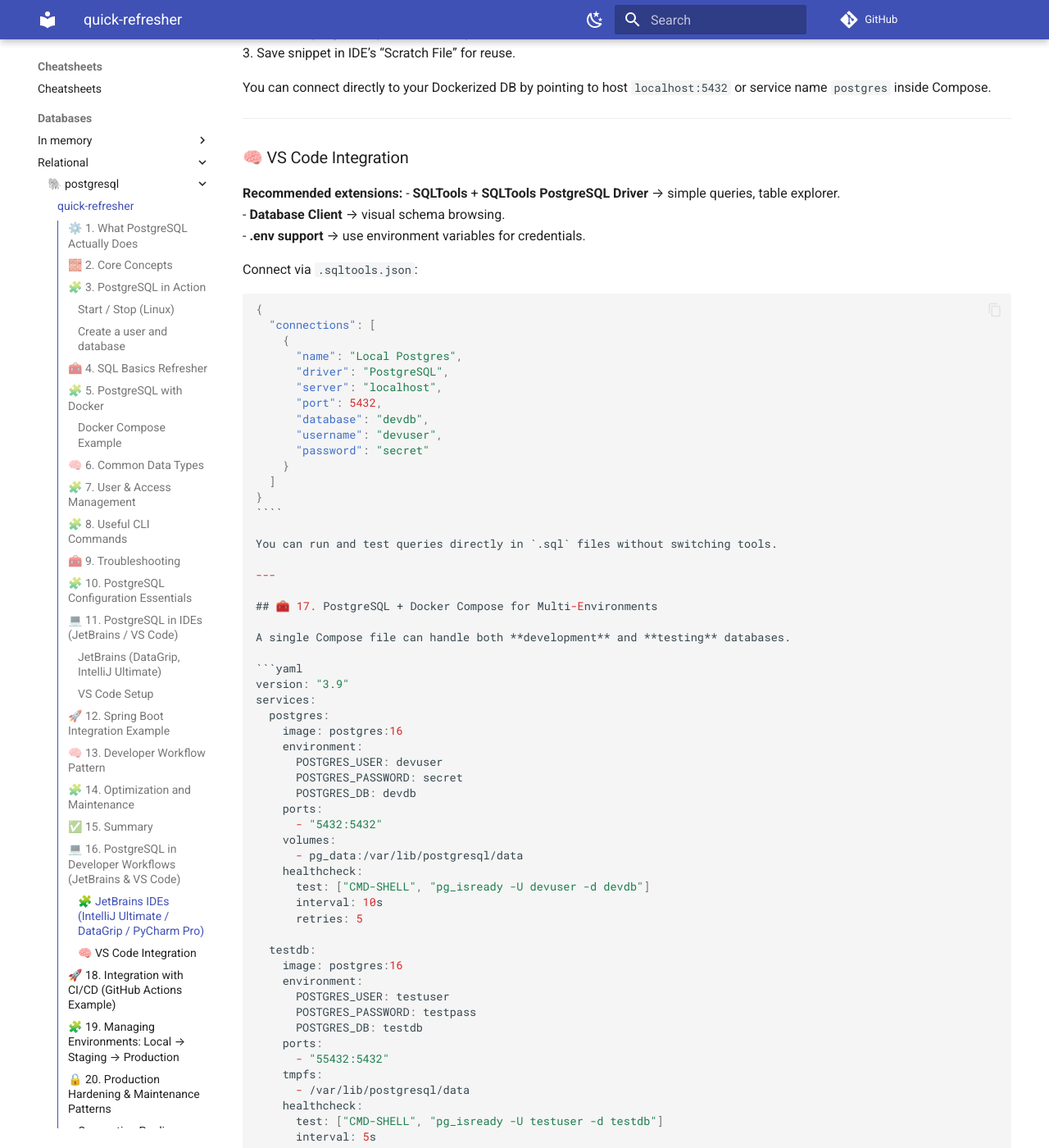
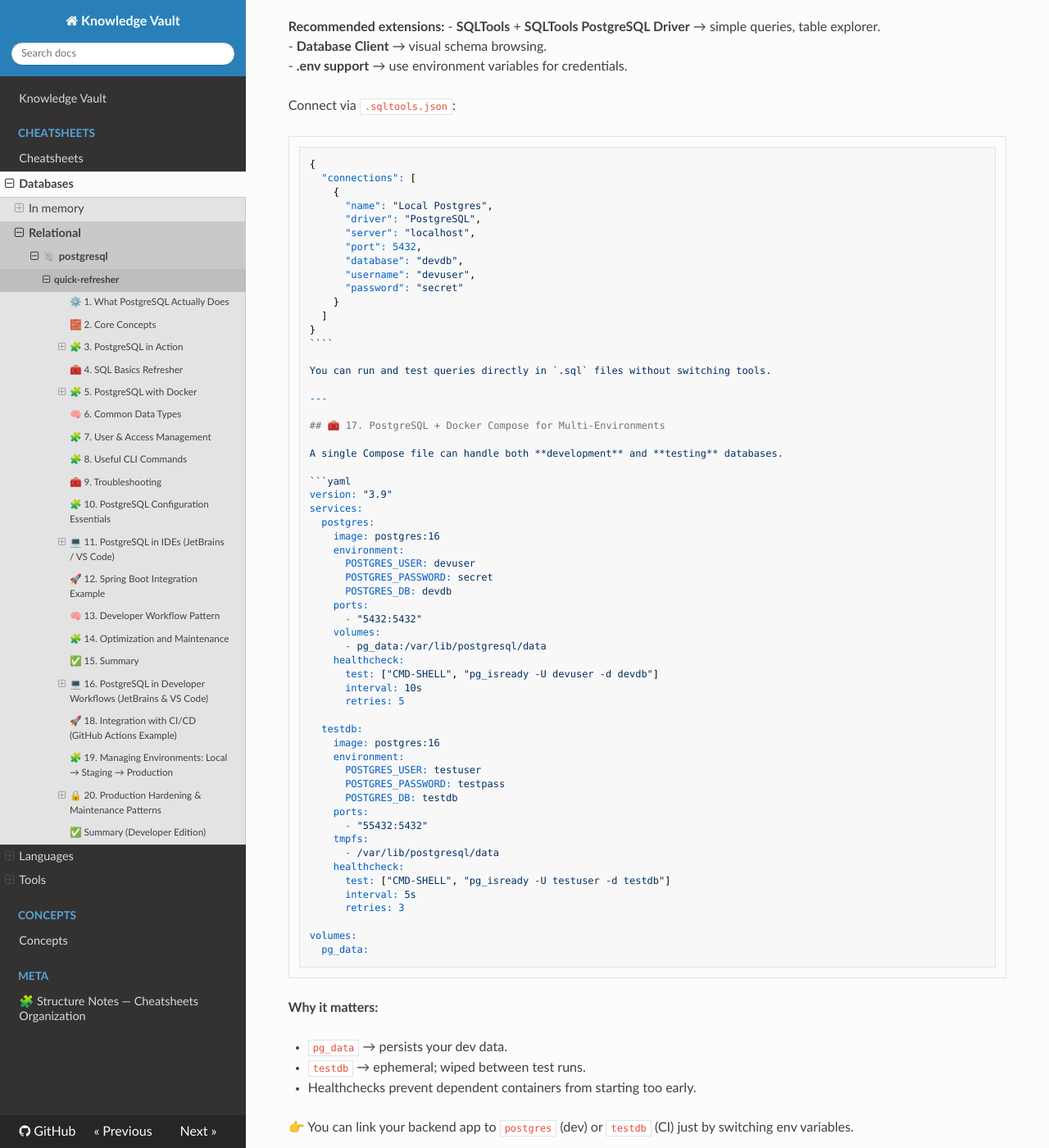
Before and after one commit to edgaras87/knowledge-vault, an MkDocs documentation site: the page built from docs/cheatsheets/databases/relational/🐘 postgresql/quick-refresher.md, in a window 1280 px wide and 1400 px high, scrolled down 8881 px. Shown: the whole window at 82% size. Built offline with MkDocs 1.6.1, drawn with Linux system fonts in a browser that asks for light colours; nearby versions of some CDN libraries; comment, search, counter and statistics services are not loaded; some of the changed text lies outside the part shown.

Commit message:
docs: update MkDocs configuration and theme settings

`````diff
--- a/docs/cheatsheets/databases/relational/🐘 postgresql/quick-refresher.md
+++ b/docs/cheatsheets/databases/relational/🐘 postgresql/quick-refresher.md
@@ -45,11 +45,12 @@ At its core, Postgres:
 ## 🧩 3. PostgreSQL in Action
 
 ### Start / Stop (Linux)
+
 ```bash
 sudo systemctl start postgresql
 sudo systemctl status postgresql
 sudo -u postgres psql
-````
+```
 
 ### Quick DB shell commands
 
--- /dev/null
+++ b/docs/css/overrides.css
@@ -0,0 +1,7 @@
+/* Wider main content (desktop only) */
+@media (min-width: 1000px) {
+  .wy-nav-content {
+    max-width: 1400px;   /* pick your number: 1000–1400px is common */
+    margin: 0 auto;      /* keep it centered */
+  }
+}
--- a/mkdocs.yml
+++ b/mkdocs.yml
@@ -7,8 +7,16 @@ repo_url: https://github.com/edgaras87/knowledge-vault  # “Edit on GitHub” l
 edit_uri: edit/main/docs/                  # Path to open files in GitHub’s editor
 use_directory_urls: true                   # Pretty URLs: /path/ instead of /path.html
 
+#https://pawamoy.github.io/mkdocs-gallery/themes/readthedocs/
+extra_css:
+  - css/overrides.css
+
 theme:
-  name: material                           # Material for MkDocs theme (feature-rich)
+  name: readthedocs                           # Material for MkDocs theme (feature-rich)
+  navigation_depth: 6                 # how deep the sidebar goes
+
+  #name: dracula
+  #name: material                           # Material for MkDocs theme (feature-rich)
   #name: windmill                           # Material for MkDocs theme (feature-rich)
   #name: bootstrap   # or a Bootswatch variant via the bootswatch package
   language: en
@@ -25,24 +33,24 @@ theme:
     - search.highlight                     # Highlight matches on page
 
   # Color schemes (light/dark) that follow OS preference
-  palette:
-    # --- Scheme 1: Light (shown when OS prefers light) ---
-    - media: "(prefers-color-scheme: light)"  # follow OS light mode
-      scheme: default                          # Material's default light scheme
-      primary: indigo                          # header / accents
-      accent: indigo                           # buttons / highlights
-      toggle:
-        icon: material/weather-night           # icon shown while in light mode
-        name: Switch to dark mode              # accessible label (tooltip)
-
-    # --- Scheme 2: Dark (shown when OS prefers dark) ---
-    - media: "(prefers-color-scheme: dark)"   # follow OS dark mode
-      scheme: slate                            # Material's dark scheme
-      primary: indigo
-      accent: indigo
-      toggle:
-        icon: material/weather-sunny           # icon shown while in dark mode
-        name: Switch to light mode
+#  palette:
+#    # --- Scheme 1: Light (shown when OS prefers light) ---
+#    - media: "(prefers-color-scheme: light)"  # follow OS light mode
+#      scheme: default                          # Material's default light scheme
+#      primary: indigo                          # header / accents
+#      accent: indigo                           # buttons / highlights
+#      toggle:
+#        icon: material/weather-night           # icon shown while in light mode
+#        name: Switch to dark mode              # accessible label (tooltip)
+#
+#    # --- Scheme 2: Dark (shown when OS prefers dark) ---
+#    - media: "(prefers-color-scheme: dark)"   # follow OS dark mode
+#      scheme: slate                            # Material's dark scheme
+#      primary: indigo
+#      accent: indigo
+#      toggle:
+#        icon: material/weather-sunny           # icon shown while in dark mode
+#        name: Switch to light mode
 
 # docs_dir defaults to "docs". Keeping it implicit = cleaner config.
 # docs_dir: docs
`````
Also changed, not shown: docs/cheatsheets/tools/obsidian-mkdocs-setup.md (+1 -1 lines).
